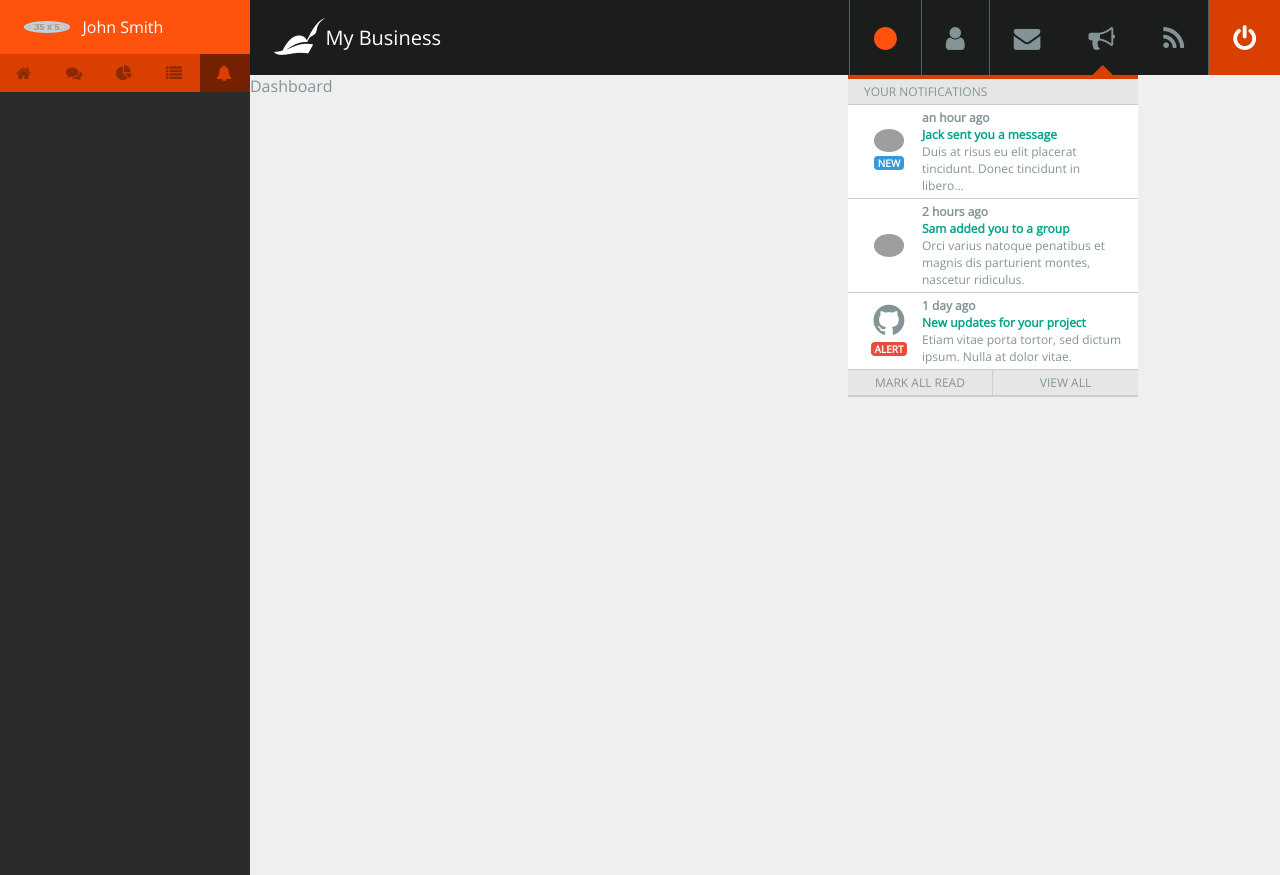
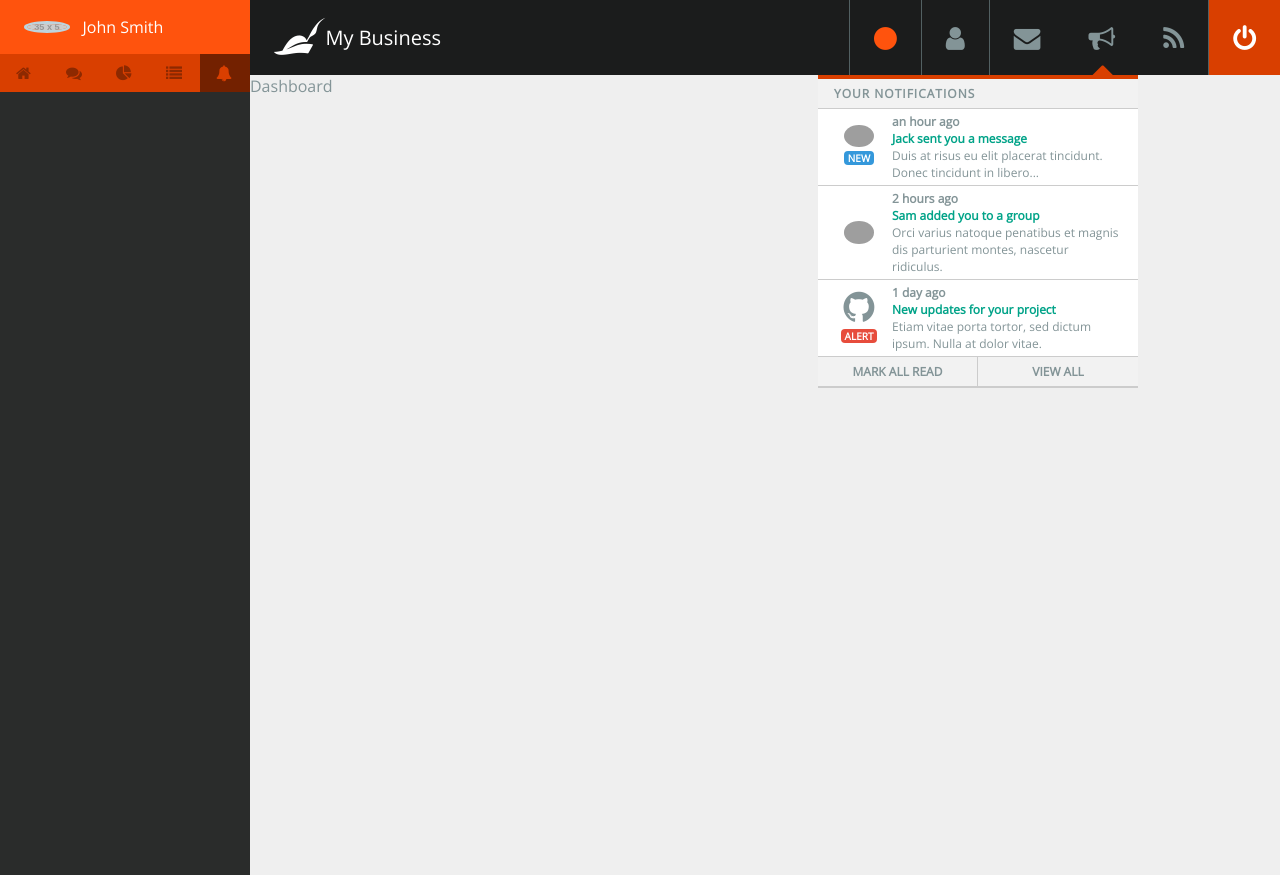
Before and after one commit to keshaldesai/adminui, a React app: page /dashboard in a window 1280 px wide. Built offline with nearby package versions, Linux system fonts and the light colour scheme; no server answers; grey boxes are pictures that could not be loaded; placeholder pictures from the web are drawn by us.

Commit message:
generalized drop format

```diff
--- /dev/null
+++ b/src/components/Header/DropItem.js
@@ -0,0 +1,25 @@
+import React from "react";
+
+const DropItem = ({ children, item }) => {
+  const { time, type, snippet } = item;
+  return (
+    <div className="drop-one">
+      <div className="drop-icon">
+        {children}
+      </div>
+      <div className="drop-info">
+        <div className="drop-time">
+          {time}
+        </div>
+        <div className="drop-type">
+          {type}
+        </div>
+        <div className="drop-snippet">
+          {snippet}
+        </div>
+      </div>
+    </div>
+  );
+};
+
+export default DropItem;
--- a/src/components/Header/Notifications.js
+++ b/src/components/Header/Notifications.js
@@ -1,5 +1,5 @@
 import React, { Component } from "react";
-import SingleNotification from "./SingleNotification";
+import DropItem from "./DropItem";
 
 class Notifications extends Component {
   render() {
@@ -31,7 +31,7 @@ class Notifications extends Component {
         <div className="drop-container">
           <div className="drop-title">YOUR NOTIFICATIONS</div>
           <div className="notif-group">
-            <SingleNotification notification={notifArr[0]}>
+            <DropItem item={notifArr[0]}>
               <img
                 src="https://randomuser.me/api/portraits/thumb/men/24.jpg"
                 alt="thumbnail"
@@ -42,14 +42,14 @@ class Notifications extends Component {
               >
                 NEW
               </div>
-            </SingleNotification>
-            <SingleNotification notification={notifArr[1]}>
+            </DropItem>
+            <DropItem item={notifArr[1]}>
               <img
                 src="https://randomuser.me/api/portraits/thumb/women/80.jpg"
                 alt="thumbnail"
               />
-            </SingleNotification>
-            <SingleNotification notification={notifArr[2]}>
+            </DropItem>
+            <DropItem item={notifArr[2]}>
               <i className="fa fa-github fa-3x" aria-hidden="true" />
               <div
                 className="notif-status"
@@ -57,7 +57,7 @@ class Notifications extends Component {
               >
                 ALERT
               </div>
-            </SingleNotification>
+            </DropItem>
           </div>
           <div className="notif-buttons">
             <div className="notif-button notif-mark">MARK ALL READ</div>
--- a/src/components/Header/SingleNotification.js
+++ /dev/null
@@ -1,25 +0,0 @@
-import React from "react";
-
-const SingleNotification = ({ children, notification }) => {
-  const { time, type, snippet } = notification;
-  return (
-    <div className="notif-one">
-      <div className="notif-icon">
-        {children}
-      </div>
-      <div className="notif-info">
-        <div className="notif-time">
-          {time}
-        </div>
-        <div className="notif-type">
-          {type}
-        </div>
-        <div className="notif-snippet">
-          {snippet}
-        </div>
-      </div>
-    </div>
-  );
-};
-
-export default SingleNotification;
--- a/src/styles/Header/_header.scss
+++ b/src/styles/Header/_header.scss
@@ -63,9 +63,11 @@
 }
 
 .drop-title {
-  background-color: darken(#ffffff, 10%);
+  background-color: darken(#ffffff, 5%);
   border-bottom: 1px solid darken(#ffffff, 20%);
-  padding: 4px 16px;
+  padding: 6px 16px;
+  font-weight: bolder;
+  letter-spacing: 1px;
 }
 
 .notif {
@@ -79,23 +81,15 @@
   }
 }
 
-.notif-one {
+.drop-one {
   cursor: pointer;
   padding: 4px 16px;
   display: grid;
-  grid-template-columns: 50px 200px;
+  grid-template-columns: 50px 230px;
   align-items: center;
   grid-column-gap: 8px;
   border-bottom: 1px solid darken(#ffffff, 20%);
-  .notif-icon {
-    .notif-status {
-      font-weight: bolder;
-      color: white;
-      margin: 4px auto;
-      padding: 0px 4px;
-      border-radius: 4px;
-      font-size: 10px;
-    }
+  .drop-icon {
     img {
       width: 30px;
       border-radius: 50%;
@@ -105,10 +99,10 @@
     align-items: center;
   }
 
-  .notif-time {
+  .drop-time {
     font-weight: bolder;
   }
-  .notif-type {
+  .drop-type {
     color: #00a388;
     font-weight: bolder;
   }
@@ -118,13 +112,28 @@
   }
 }
 
+.notif-status {
+  font-weight: bolder;
+  color: white;
+  margin: 4px auto;
+  padding: 0px 4px;
+  border-radius: 4px;
+  font-size: 10px;
+}
+
 .notif-buttons {
   display: grid;
   grid-template-columns: 1fr 1fr;
   text-align: center;
-  background-color: darken(#ffffff, 10%);
+  background-color: darken(#ffffff, 5%);
   .notif-button {
-    padding: 4px 0px;
+    padding: 6px 0px;
+    font-size: 12px;
+    font-weight: bolder;
+  }
+  .notif-button:hover {
+    background-color: darken(#ffffff, 10%);
+    cursor: pointer;
   }
   .notif-mark {
     border-right: 1px solid darken(#ffffff, 20%);
```
